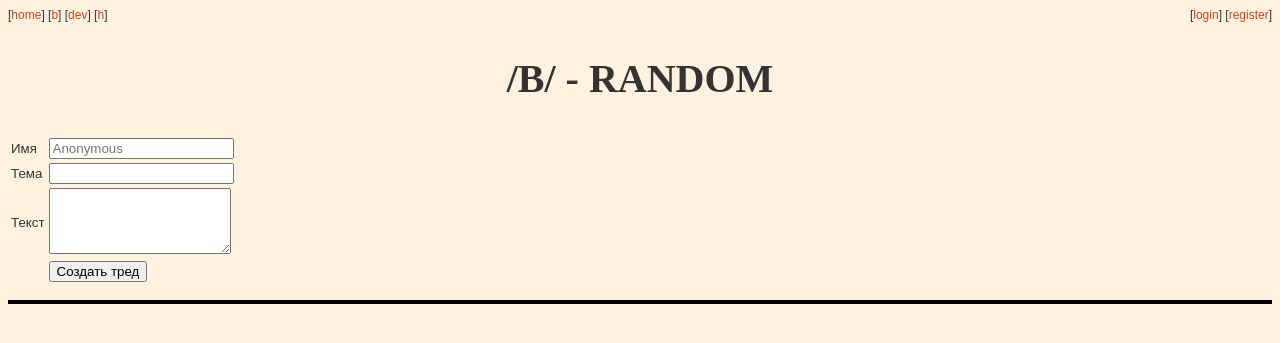
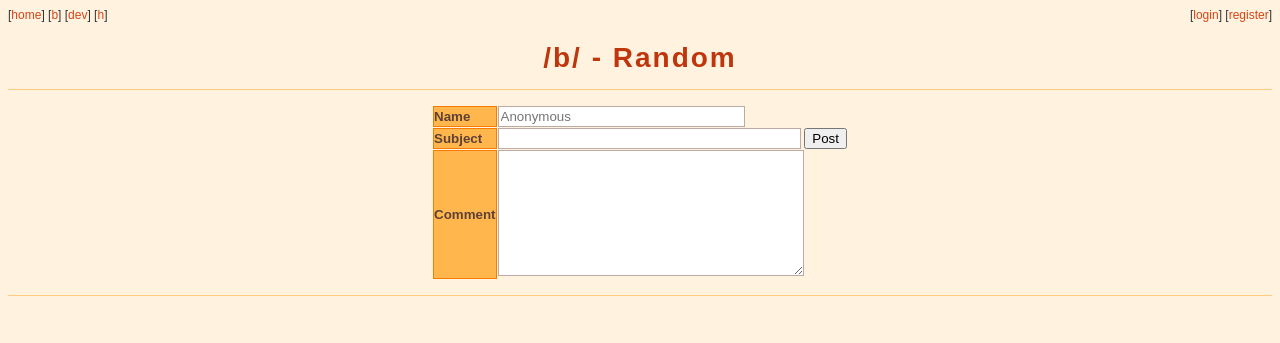
Before and after one commit to kataevilya/AmberBoard, a Flask app: page /b/ in a window 1280 px wide. Shown: the top 343 px of the page. Run offline with Flask 3, Linux system fonts and the light colour scheme.

Commit message:
Improve board layout and post form design
Refactor board HTML layout and update post form structure.

```diff
--- a/templates/board.html
+++ b/templates/board.html
@@ -2,56 +2,84 @@
 {% block title %}/{{ board_uri }}/ - {{ board_info.name }}{% endblock %}
 
 {% block content %}
-<h2 style="text-align: center; font-family: 'VT323'; font-size: 2.5rem; text-transform: uppercase;">
-    /{{ board_uri }}/ - {{ board_info.name }}
-</h2>
+    <div class="boardBanner">
+        <div class="boardTitle">/{{ board_uri }}/ - {{ board_info.name }}</div>
+    </div>
 
-<div class="post-form">
-    <form method="POST">
-        <table>
-            <tr><td>Имя</td><td><input type="text" name="name" placeholder="Anonymous"></td></tr>
-            <tr><td>Тема</td><td><input type="text" name="title" required></td></tr>
-            <tr><td>Текст</td><td><textarea name="comment" rows="4" required></textarea></td></tr>
-            <tr><td></td><td><button type="submit">Создать тред</button></td></tr>
+    <hr>
+
+    <form name="post" action="/{{ board_uri }}/" method="POST">
+        <table class="postForm">
+            <tbody>
+                <tr>
+                    <td class="postblock">Name</td>
+                    <td><input type="text" name="name" placeholder="Anonymous" size="28"></td>
+                </tr>
+                <tr>
+                    <td class="postblock">Subject</td>
+                    <td>
+                        <input type="text" name="subject" size="35">
+                        <input type="submit" value="Post">
+                    </td>
+                </tr>
+                <tr>
+                    <td class="postblock">Comment</td>
+                    <td><textarea name="com"></textarea></td>
+                </tr>
+            </tbody>
         </table>
     </form>
+
+    <hr>
+
+    <div class="board">
+        {% for tid, thread in threads.items()|reverse %}
+        <div class="thread" id="t{{ thread.op.id }}">
+            <div class="postContainer opContainer" id="pc{{ thread.op.id }}">
+                <div class="op" id="p{{ thread.op.id }}">
+                    <div class="file" id="f{{ thread.op.id }}">
+                        <div class="fileText">File: <a href="#">image.png</a> (150 KB)</div>
+                        <a class="fileThumb" href="#">
+                            <div>Изображение</div>
+                        </a>
                     </div>
 
-<hr style="border: 2px solid #000; margin-bottom: 30px;">
+                    <div class="postInfo desktop" id="pi{{ thread.op.id }}">
+                        <span class="subject">{{ thread.subject }}</span>
+                        <span class="name">{{ thread.op.name }}</span>
+                        <span class="dateTime">{{ thread.timestamp }}</span>
+                        <span class="postNum">
+                            <a href="#p{{ thread.op.id }}">No.</a><a href="#p{{ thread.op.id }}">{{ thread.op.id }}</a>
+                        </span>
+                        <span>[<a href="/{{ board_uri }}/thread/{{ tid }}">Reply</a>]</span>
+                    </div>
 
-{% for tid, thread in threads.items() %}
-    <div style="margin-bottom: 40px;">
-        <!-- ОП Пост -->
-        <div class="post-card" id="p{{ thread.op_post.id }}">
-            <div class="post-header">
-                <span class="name">{{ thread.op_post.name }}</span>
-                {{ thread.timestamp }}
-                <a href="/{{ board_uri }}/thread/{{ tid }}#p{{ thread.op_post.id }}" class="post-num" title="Ссылка на пост">№{{ thread.op_post.id }}</a>
-                <strong>{{ thread.title }}</strong>
-                <a href="/{{ board_uri }}/thread/{{ tid }}" style="color: #FFD700; margin-left: 10px;">[В тред]</a>
-            </div>
-            <div class="post-content">
-                {{ thread.op_post.comment|safe }}
+                    <blockquote class="postMessage" id="m{{ thread.op.id }}">
+                        {{ thread.op.comment|safe }}
+                    </blockquote>
                 </div>
             </div>
 
-        <br>
-
-        <!-- Показываем последние 3 ответа как тизеры (как на 4chan) -->
-        {% for reply in thread.replies[-3:] %}
-            <div class="post-card" id="p{{ reply.id }}" style="margin-left: 50px; background-color: #C61515;">
-                <div class="post-header">
+            <!-- Тут цикл для ответов (replies), если они есть -->
+            {% for reply in thread.replies %}
+            <div class="postContainer replyContainer" id="pc{{ reply.id }}">
+                <div class="sideArrows" style="display: none;">&gt;&gt;</div>
+                <div class="post reply" id="p{{ reply.id }}">
+                    <div class="postInfo desktop" id="pi{{ reply.id }}">
                         <span class="name">{{ reply.name }}</span>
-                    {{ reply.timestamp }}
-                    <a href="/{{ board_uri }}/thread/{{ tid }}#p{{ reply.id }}" class="post-num">№{{ reply.id }}</a>
+                        <span class="dateTime">{{ reply.timestamp }}</span>
+                        <span class="postNum">
+                            <a href="#p{{ reply.id }}">No.</a><a href="#p{{ reply.id }}">{{ reply.id }}</a>
+                        </span>
                     </div>
-                <div class="post-content">
+                    <blockquote class="postMessage" id="m{{ reply.id }}">
                         {{ reply.comment|safe }}
+                    </blockquote>
                 </div>
             </div>
-            <br>
             {% endfor %}
         </div>
+        <hr>
         {% endfor %}
-
+    </div>
 {% endblock %}
```
Lines whose indentation alone changed are shown as unchanged.
